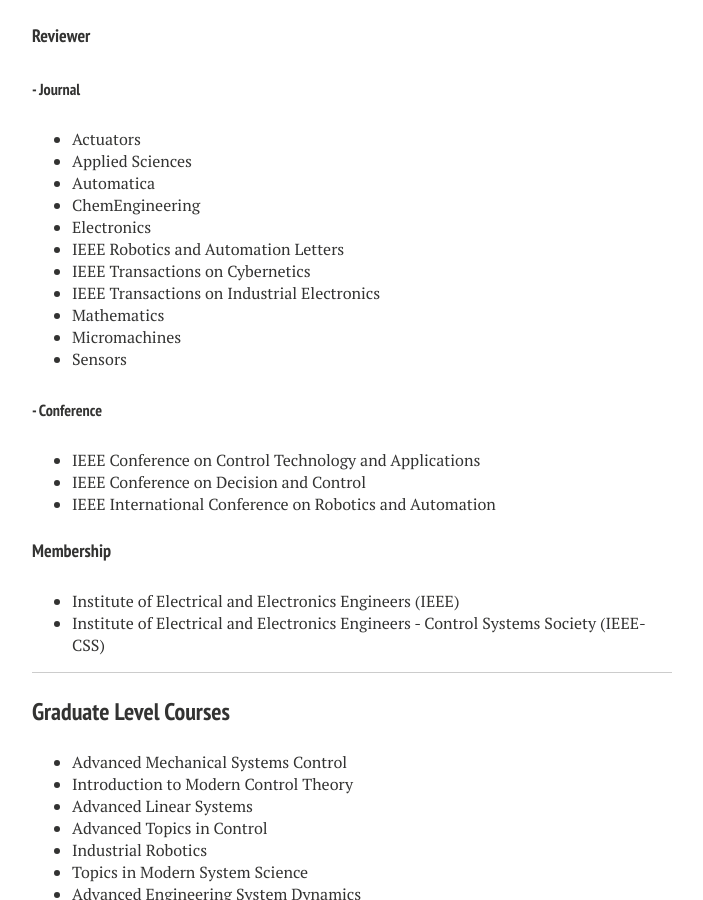
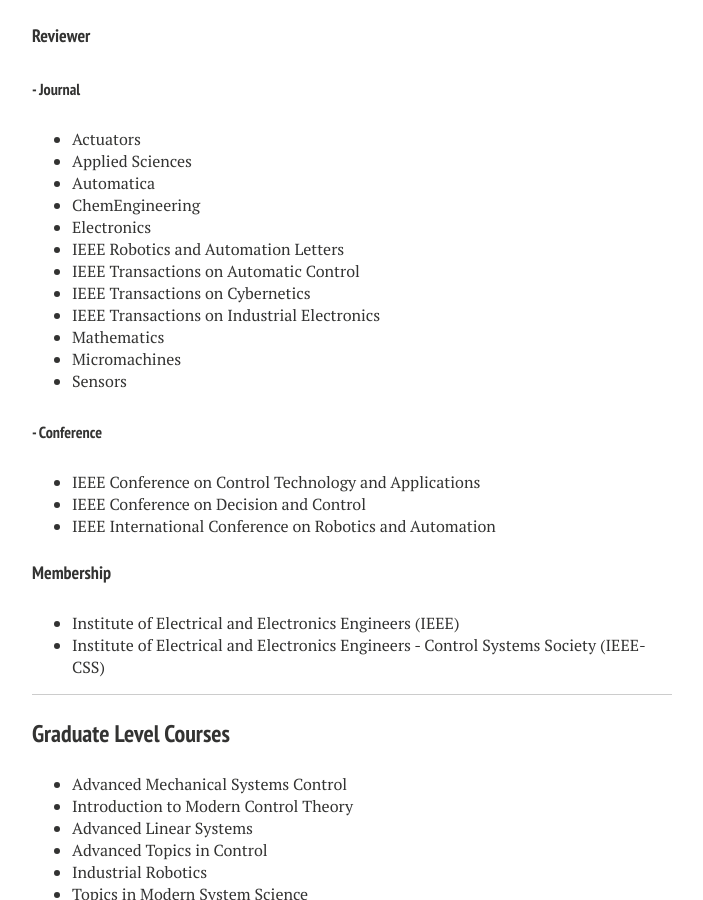
Before and after one commit to liutairan/liutairan.github.io, a Jekyll site: the page built from cv.md, in a window 1280 px wide and 900 px high, scrolled down 3134 px. Shown: the whole window, without its empty margins (288-991 px from the left). Built offline with Jekyll 4.4.1, drawn with Linux system fonts in a browser that asks for light colours; nearby versions of some CDN libraries.

Commit message:
Update cv.md

```diff
--- a/cv.md
+++ b/cv.md
@@ -135,6 +135,7 @@
 * ChemEngineering
 * Electronics
 * IEEE Robotics and Automation Letters
+* IEEE Transactions on Automatic Control
 * IEEE Transactions on Cybernetics
 * IEEE Transactions on Industrial Electronics
 * Mathematics
```
